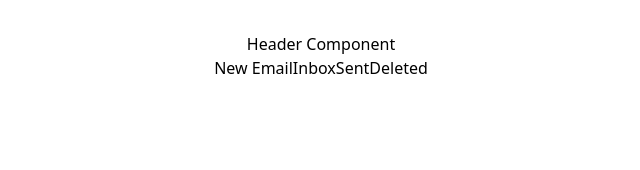
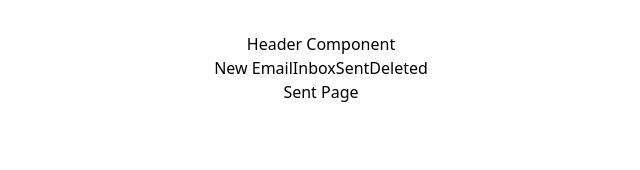
Before and after one commit to iO-Academy/2024-mar-sde-email-client-woolly-mammoths, a React (Vite) app: page /sent in a window 1280 px wide. Shown: the top 170 px of the page, without its empty margins (319-959 px from the left). Built offline with nearby package versions, Linux system fonts and the light colour scheme.

Commit message:
Sent and deleted pages complete and routing working

```diff
--- a/src/App.jsx
+++ b/src/App.jsx
@@ -3,6 +3,8 @@ import { BrowserRouter, Route, Routes } from 'react-router-dom'
 import './App.css'
 import Navbar from './components/Navbar'
 import Inbox from './components/Inbox'
+import Sent from './components/Sent'
+import Deleted from './components/Deleted'
 
 function App() {
 
@@ -14,6 +16,8 @@ function App() {
 
     <Routes>
       <Route path='/' element={<Inbox />} />
+      <Route path='sent' element={<Sent />} />
+      <Route path='/deleted' element={<Deleted />} />
     </Routes>
     </BrowserRouter>
     </>
--- /dev/null
+++ b/src/components/Deleted/index.jsx
@@ -0,0 +1,8 @@
+
+const Deleted = () => {
+    return (
+        <div>Deleted Page</div>
+    )
+}
+
+export default Deleted
--- a/src/components/Navbar/index.jsx
+++ b/src/components/Navbar/index.jsx
@@ -3,7 +3,7 @@ import { Link } from "react-router-dom"
 const Navbar = () => {
     return (
         <div className="flex flex-col fixed left-0 bg-teal-400 w-1/12 h-full justify-start items-start">
-            <Link to = '/new-email' className="pl-2 py-5 pr-5">New Email</Link>
+            <button to = '/new-email' className="pl-2 py-5 pr-5">New Email</button>
             <Link to = '/' className="pl-2 py-5 pr-5">Inbox</Link>
             <Link to = '/sent' className="pl-2 py-5 pr-5">Sent</Link>
             <Link to = '/deleted' className="pl-2 py-5 pr-5">Deleted</Link>
--- /dev/null
+++ b/src/components/Sent/index.jsx
@@ -0,0 +1,10 @@
+
+const Sent = () => {
+    return (
+        <div>
+            <p>Sent Page</p>
+        </div>
+    )
+}
+
+export default Sent
```
